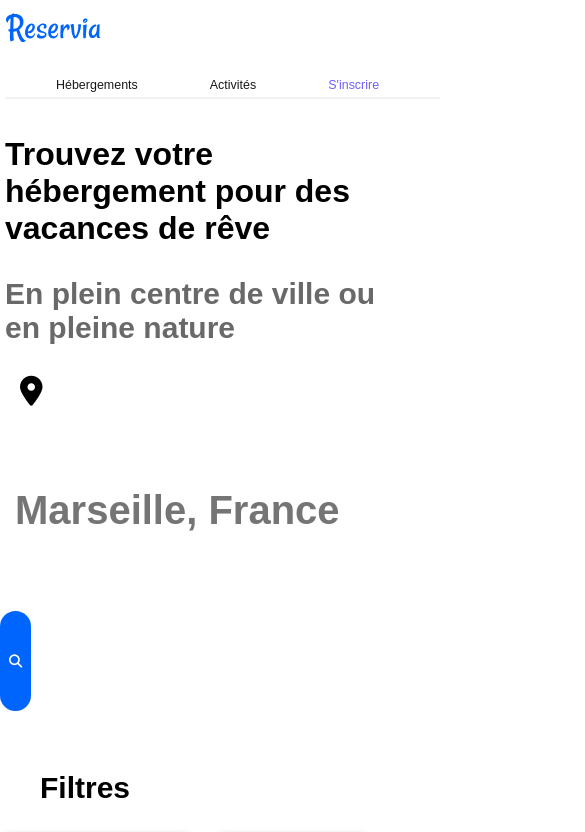
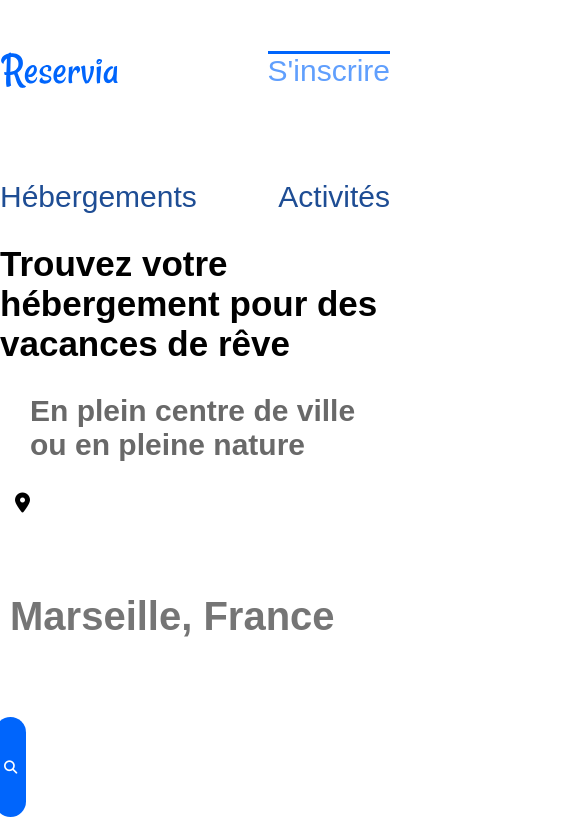
Before and after one commit to gfatma/FatmaGara_2_12032021, a plain HTML site: page index.html in a window 390 px wide. Shown: the top 832 px of the page, 585 px wide, since content can reach past the window. Drawn offline with Linux system fonts and the light colour scheme.

Commit message:
Mise à jour de la partie responsive samrt phone

```diff
--- a/index.html
+++ b/index.html
@@ -13,22 +13,36 @@
     <header>
       <img src="images/logo/Reservia.svg" id="logo" alt="Logo de Reservia" />
       <div id="menu_p">
+        <div class="premiere_moyetie">
         <nav>
           <ul>
-            <div id="menu-respo">
+
               <li>
-                <a id="hebergementmenu" href="#hebergement">Hébergements</a>
+                <a class="hebergementmenu" href="#hebergement">Hébergements</a>
               </li>
               <li>
-                <a id="activitymenu" href="#Activites-marseille">Activités</a>
+                <a class="activitymenu" href="#Activites-marseille">Activités</a>
               </li>
-            </div>
-            <li><a id="inscription" href="#">S'inscrire</a></li>
-          </ul>
-        </nav>
+         </ul></nav></div>
+         <div class="deuxime_moitie">
+            <a id="inscription" href="#">S'inscrire</a></div>
+
+
       </div>
     </header>
+    <div id="header_2">
 
+
+
+
+        <div  class="premiere_moyetie">
+                <a class="hebergementmenu" href="#hebergement">Hébergements</a>
+              </div>
+              <div  class="deuxieme_moyetie">
+                <a class="activitymenu" href="#Activites-marseille">Activités</a>
+              </div>
+
+    </div>
     <div id="titrep">
       <h1>Trouvez votre hébergement pour des vacances de rêve</h1>
       <p>En plein centre de ville ou en pleine nature</p>
--- a/style.css
+++ b/style.css
@@ -16,12 +16,18 @@
     url("/Police/Raleway-SemiBoldItalic.ttf"), url("/Police/Raleway-Thin.ttf"),
     url("/Police/Raleway-ThinItalic.ttf");
 }
+/*nav span{
+		position: absolute;
+		top: 40px;
+		right: 20px;
+	}*/
+
 a {
   text-decoration: none;
 }
 body {
   font-family: "Raleway-Regular", "Arial", "Verdana", "Serif";
-  width: auto;
+
   /*padding-left: 20px;
   padding-right: 20px;*/
 }
@@ -35,9 +41,15 @@ body {
   justify-content: space-between;
 }
 
-#logo img {
-  width: 50px;
-  height: 50px;
+#logo {
+  width: 120px;
+  height: 120px;
+}
+.titrefiltres{
+	font-size: 20px;
+}
+#header_2{
+  display:none;
 }
 #secfilter {
   display: flex;
@@ -110,28 +122,40 @@ body {
 .nbrlogements i {
   padding-top: 10px;
 }
+header {
+  display: flex;
+  flex-direction: row;
+ justify-content: space-between;
+  margin: 10px 20px 10px 20px;
+}
+#menu_p{
+  display: flex;
+  /*flex-direction: row;*/
+  align-items: center;
+  /*justify-content: space-between;*/
+}
 /* Navigation */
 nav ul {
   list-style-type: none;
   display: flex;
-  justify-content: flex-end;
+  /*justify-content: flex-end;*/
 }
 
 nav li {
   margin-right: 15px;
 }
-#menu-respo {
+/*#menu-respo {
   bottom: 0;
 
   width: 100%;
 
   display: flex;
   flex-direction: row;
-}
+}*/
 nav a {
-  font-size: 1.3em;
+  font-size: 1em;
   color: #181818;
-  padding-bottom: 3px;
+ /* padding-bottom: 3px;*/
   text-decoration: none;
 }
 
@@ -139,15 +163,24 @@ nav a:hover {
   color: #70a8fd;
   border-top: 3px solid #0065fc;
 }
+/*#deuxième_moyetie {
+  color: #0065fcd2;
+  font-size: 0.6em;
+  border-top: 3px solid #0065fc;
+
+}*/
+.deuxime_moitie{
+  margin-top: 1px;
+}
 #inscription {
-  color: #7060fd;
-}
-#inscription_menu {
   color: #609ffd;
-}
-#menu_p li {
+  font-size: 1em;
+  border-top: 3px solid #0065fc;
+
+}
+/*#menu_p li {
   font-size: 0.6em;
-}
+}*/
 input {
   border: none;
   width: 220px;
@@ -311,12 +344,7 @@ button {
 }
 /*section activité a marseille*/
 /*header*/
-header {
-  display: flex;
-  flex-direction: row;
-  justify-content: space-between;
-  margin: 10px 20px 10px 20px;
-}
+
 h1,
 .titremarseille {
   font-size: 0.9em;
@@ -1996,26 +2024,53 @@ footer h2 {
 @media all and (max-width: 1000px){
   /* PARAMETRES GENERAUX */
 body{
-  width: auto;
+ /* width: auto;*/
   margin: 0px;
   padding: 0px;
+  font-size: 20px;
 
 }
   p {
+    /*font-family: 'Raleway-Semibold';*/
+    font-size: 20px;
+    font-weight: bold;
+  }
+  h1 {
     /*font-family: 'Raleway-Semibold';*/
     font-size: 30px;
     font-weight: bold;
   }
-  h1 {
-    /*font-family: 'Raleway-Semibold';*/
-    font-size: 32px;
-    font-weight: bold;
-  }
   .titremarseille {
     /*font-family: 'Raleway-Semibold';*/
-    font-size: 30px;
+    font-size: 20px;
     font-weight: bold;
   }
+  header .premiere_moyetie{
+    display:none;
+	 font-size: 30px;
+  }
+  #header_2{
+    display: flex;
+    flex-direction: row;
+   justify-content: space-between;
+   font-size: 30px;
+   margin-top:50px;
+  }
+  .premiere, .deuxieme{
+    font-size: 1em;
+    color: #050505;
+   /* padding-bottom: 3px;*/
+    text-decoration: none;
+  } a.hebergementmenu, a.activitymenu
+  { color: #1e4d94;
+
+  padding-top: 200px;
+font-size:30px;}
+
+  a.hebergementmenu hover a.activitymenu hover
+  { color: #1e4d94;
+    border-bottom: 3px solid #0065fc;
+ }
   .rechercher_loupe {
     display: inline;
     width: 8%;
@@ -2034,17 +2089,20 @@ body{
   /*.titrefiltres {
     align-self: flex-start;
     margin: 0px 0px 20px 30px;
-  }*/
+
+
+
   #titrep p {
     font-size: 30px;
+	margin-left: 0px;
   }
   .titremarseillep {
     /*font-family: 'Raleway-Semibold';*/
+  /*  font-size: 20px;
+    font-weight: bold;
+  }*/
+  h3 {
     font-size: 30px;
-    font-weight: bold;
-  }
-  h3 {
-    font-size: 20px;
   }
 
   /* HEADER */
@@ -2052,29 +2110,46 @@ body{
   header,
   #titrep,
   #bloc-recherche {
-    margin: 0;
+    margin-left: 0px;
     width: 100%;
-    padding-left: 5px;
-  }
-
-  header {
+    /*padding-left: 5px;*/
+  }
+  #titrepe {
+    padding-top: 0;
+    width: 100%;
+    /*padding-left: 5px;*/
+  }
+ #titrep h1 {
+	  font-size: 35px;
+    margin-left: 0px;
+	padding-left: 0px;
+    width: 100%;
+    /*padding-left: 5px;*/
+  }
+  #titrep p {
+	  font-size: 30px;
+	  padding-left: 30px;
+
+    /*padding-left: 5px;*/
+  }
+  /*header {
     display: grid;
     padding-top: 5px;
-  }
-
+  }*/
+#inscription{font-size: 30px;}
   nav {
     margin-right: 0;
   }
 
   /* HEADER MENU */
 
-  #inscription {
+  /*#inscription {
     /**position: ABSOLUTE;*/
-    margin-bottom: 0px;
-    top: 29px;
+    /*margin-bottom: 0px;*/
+  /*  top: 29px;
     right: 30px;
 
-  }
+  }*/
 
   nav {
     display: flex;
@@ -2091,7 +2166,7 @@ body{
 
   header ul li {
     margin-left: 0;
-    padding: 10px 46px 5px 11px;
+   /* padding: 10px 46px 5px 11px;*/
   }
 
   header ul li a:hover {
@@ -2121,10 +2196,14 @@ body{
   #secfilter {
     display: flex;
     flex-direction: column;
+	flex-wrap: wrap;
+	margin-left:0px;
+	padding-left:0px;
+
   }
 
   #secfilter p {
-    margin-bottom: 10px;
+   /* margin-bottom: 10px;*/
   }
 
   /*.filtrebouton {
@@ -2138,12 +2217,12 @@ body{
     height: 200px;
     font-size: 40px;
   }
-  .filtrebouton {
+  /*.filtrebouton {
     box-sizing: content-box;
-  }
+  }*/
   .titrefiltres {
     align-self: flex-start;
-    margin: 0px 0px 20px 30px;
+    /*margin: 0px 0px 20px 30px;*/
   }
   #box-hebergements {
     display: flex;
@@ -2158,7 +2237,7 @@ body{
 
     background-color: white;
     order: 2;
-    width: 100%;
+    width: 90%;
     margin: 0%;
     padding: 0;
   }
@@ -2169,20 +2248,20 @@ body{
   }
 
   .carte {
-    width: 90%;
-    height: 350px;
-    font-size: 14px;
+    width: 100%;
+    height: 450px;
+    font-size: 25px;
   }
 
   .image1 {
-    width: 90%;
+    width: 70%;
     height: 350px;
     /* padding: 5px;
     margin: 8px;*/
-    font-size: 14px;
+
   }
   .photo1 {
-    width: 60%;
+    width: 80%;
     height: 350px;
   }
   /* PARAMETRES HEBERGEMENTS POPULAIRES */
@@ -2224,11 +2303,13 @@ body{
     width: 90%;
     height: 200px;
   }
-  .photo {
+  /*.photo {
     width: 800px;
     height: 200px;
-  }
-
+  }*/
+  .afficher_plus{
+	  font-size:40px;
+  }
   .Activite {
     margin-bottom: 30%;
     height: 70px;
@@ -2266,7 +2347,7 @@ body{
   }
 }
 /* RESPONSIVE TABLETTE */
-@media all and (min-width: 768px)and (max-width: 1024px){
+@media all and (min-width: 813px)and (max-width: 1024px){
 /* TABLETTE */
   /* TEXTE DU HEADER */
   body{
```
